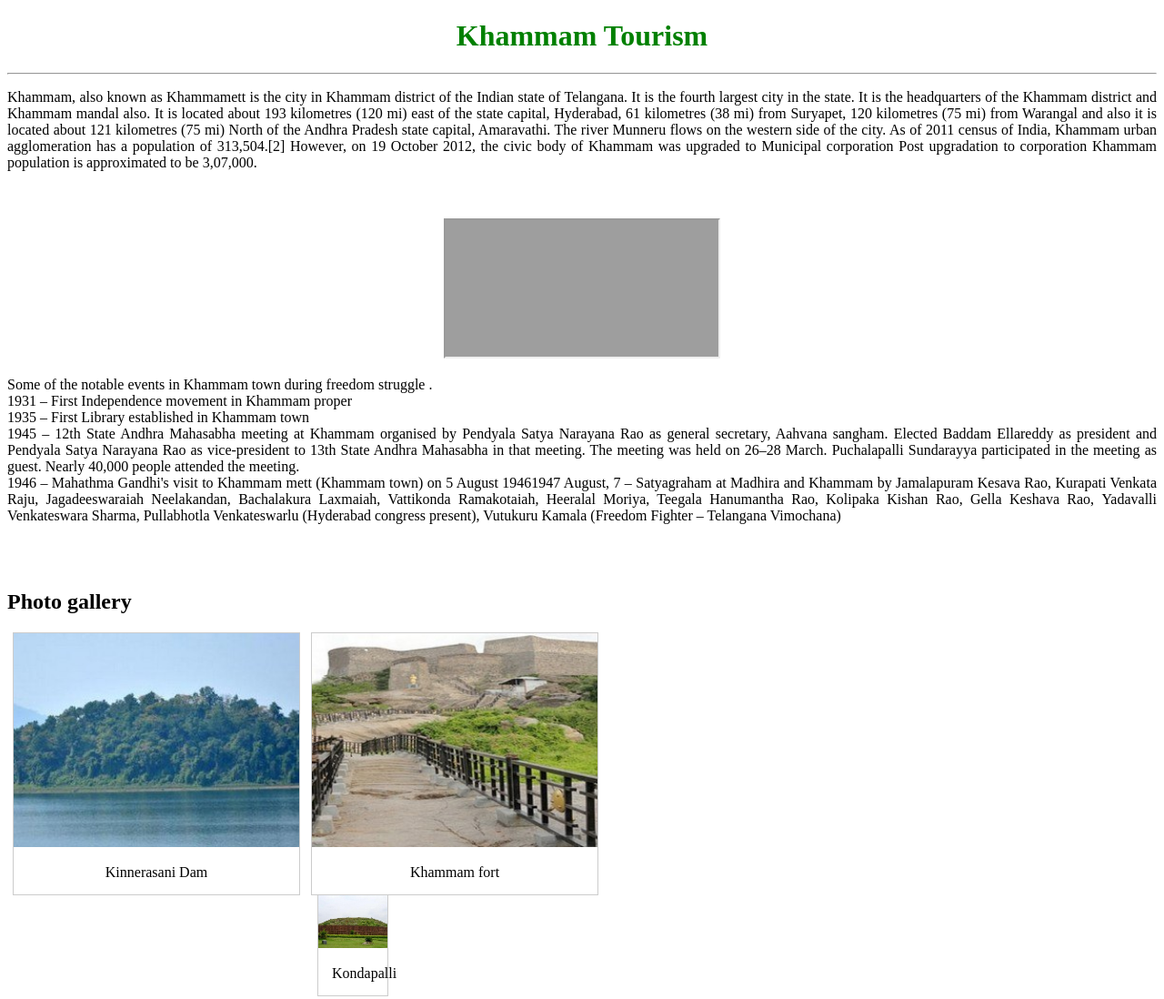
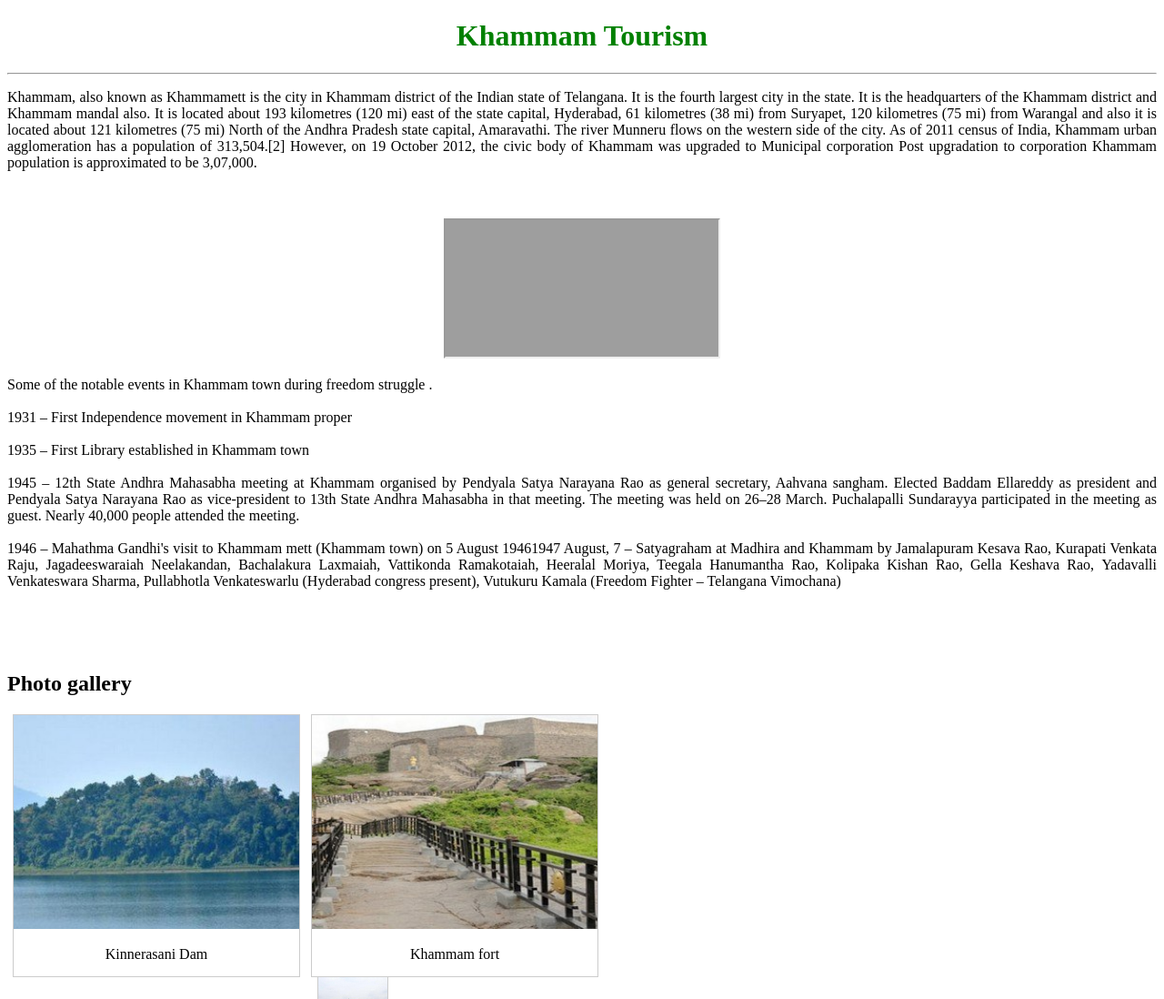
Before and after one commit to sweetyamaraboina/project, a plain HTML site: page Home.html in a window 1280 px wide. Shown: the top 1098 px of the page at 91% size. Drawn offline with Linux system fonts and the light colour scheme; grey boxes are pictures that could not be loaded.

Commit message:
Update Home.html

```diff
--- a/Home.html
+++ b/Home.html
@@ -64,12 +64,12 @@ div.desc {
   <br>
 <iframe src="https://www.youtube.com/embed/79E8-ByEPYk">Beauty of Khammam
 </iframe>
-<p align="justify" >Some of the notable events in Khammam town during freedom struggle .<br>
+<p align="justify" >Some of the notable events in Khammam town during freedom struggle .<br><br>
 
-1931 – First Independence movement in Khammam proper<br>
-1935 – First Library established in Khammam town<br>
-1945 – 12th State Andhra Mahasabha meeting at Khammam organised by Pendyala Satya Narayana Rao as general secretary, Aahvana sangham. Elected Baddam Ellareddy as president and Pendyala Satya Narayana Rao as vice-president to 13th State Andhra Mahasabha in that meeting. The meeting was held on 26–28 March. Puchalapalli Sundarayya participated in the meeting as guest. Nearly 40,000 people attended the meeting.<br>
-1946 – Mahathma Gandhi's visit to Khammam mett (Khammam town) on 5 August 19461947 August, 7 – Satyagraham at Madhira and Khammam by Jamalapuram Kesava Rao, Kurapati Venkata Raju, Jagadeeswaraiah Neelakandan, Bachalakura Laxmaiah, Vattikonda Ramakotaiah, Heeralal Moriya, Teegala Hanumantha Rao, Kolipaka Kishan Rao, Gella Keshava Rao, Yadavalli Venkateswara Sharma, Pullabhotla Venkateswarlu (Hyderabad congress present), Vutukuru Kamala (Freedom Fighter – Telangana Vimochana)</p>
+1931 – First Independence movement in Khammam proper<br><br>
+1935 – First Library established in Khammam town<br><br>
+1945 – 12th State Andhra Mahasabha meeting at Khammam organised by Pendyala Satya Narayana Rao as general secretary, Aahvana sangham. Elected Baddam Ellareddy as president and Pendyala Satya Narayana Rao as vice-president to 13th State Andhra Mahasabha in that meeting. The meeting was held on 26–28 March. Puchalapalli Sundarayya participated in the meeting as guest. Nearly 40,000 people attended the meeting.<br><br>
+1946 – Mahathma Gandhi's visit to Khammam mett (Khammam town) on 5 August 19461947 August, 7 – Satyagraham at Madhira and Khammam by Jamalapuram Kesava Rao, Kurapati Venkata Raju, Jagadeeswaraiah Neelakandan, Bachalakura Laxmaiah, Vattikonda Ramakotaiah, Heeralal Moriya, Teegala Hanumantha Rao, Kolipaka Kishan Rao, Gella Keshava Rao, Yadavalli Venkateswara Sharma, Pullabhotla Venkateswarlu (Hyderabad congress present), Vutukuru Kamala (Freedom Fighter – Telangana Vimochana)</p><br>
 <br>
   <br>
 
```
